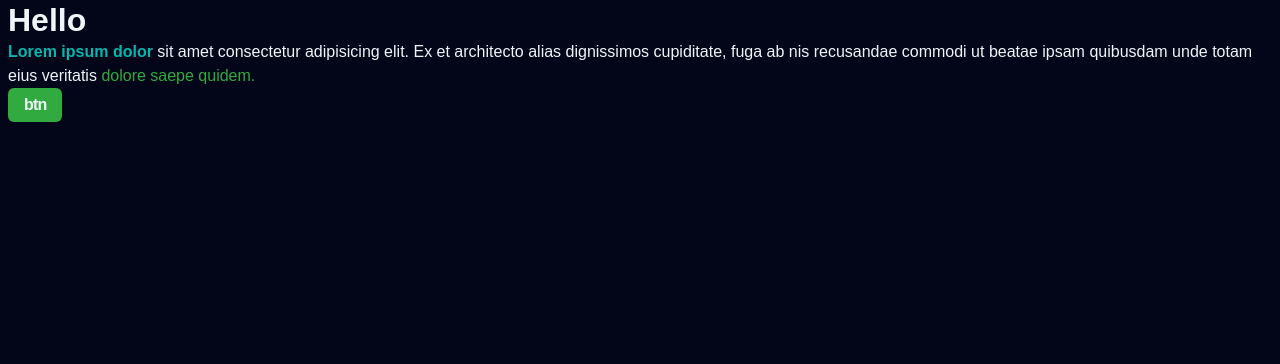
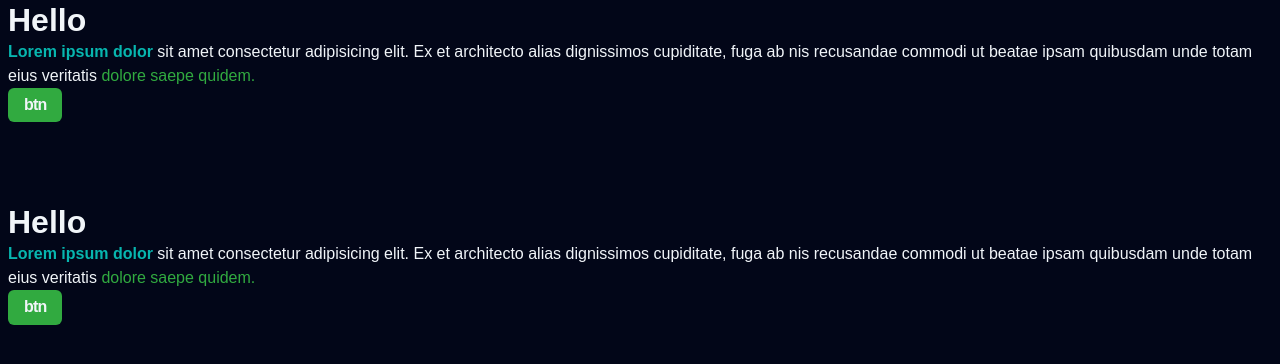
Before and after one commit to JohnReyGimenez/Portfolio, a website built with Vite: page index.html in a window 1280 px wide. Built offline with nearby package versions, Linux system fonts and the light colour scheme; a web font is replaced by a local one.

Commit message:
added section util class and sizes

```diff
--- a/index.html
+++ b/index.html
@@ -17,6 +17,15 @@
       </p>
       <button class="btn" >btn</button>
     </article>
+    <article class="container section">
+      <h1>Hello</h1>
+      <p><strong>Lorem ipsum dolor </strong>sit amet consectetur adipisicing elit.
+        Ex et architecto alias dignissimos cupiditate, fuga ab nis
+        recusandae commodi ut beatae ipsam quibusdam
+        unde totam eius veritatis <a>dolore saepe quidem.</a>
+      </p>
+      <button class="btn" >btn</button>
+    </article>
     <script type="module" src="/src/main.js"></script>
   </body>
 </html>
--- a/styles/style.css
+++ b/styles/style.css
@@ -9,6 +9,25 @@
 
     /* accent rgb(49, 170, 64) */
     /* highlight rgb(8, 182, 175)*/
+
+    /* sizes */
+
+    --size-xxs: 0.5rem;
+    --size-xs: 0.75rem;
+    --size-sm: 0.075rem;
+    --size-base: 1rem;
+    --size-L: 1.125rem;
+    --size-xL: 1.25rem;
+    --size-2Xl: 1.5rem;
+    --size-3Xl: 1.875rem;
+    --size-4Xl: 2.25rem;
+    --size-5Xl: 3rem;
+    --size-6Xl: 3.75rem;
+    --size-7Xl: 4.5rem;
+    --size-8Xl: 6rem;
+    --size-9Xl: 8rem;
+    --size-10Xl: 10rem;
+
 }
 
 * {
--- a/styles/utils.css
+++ b/styles/utils.css
@@ -44,7 +44,11 @@
     margin-left: auto;
     margin-right: auto;
     padding-left: 0.5rem;
-    padding-right: 0,5rem;
+    padding-right: 0.5rem;
+}
+
+.section {
+    margin-top: 5rem;
 }
 
 /* xs */
@@ -73,6 +77,10 @@
     .container {
         max-width: 1024px;
     }
+
+    .section {
+        margin-top: 5rem;
+    }
 }
 
 /* xL */
```
